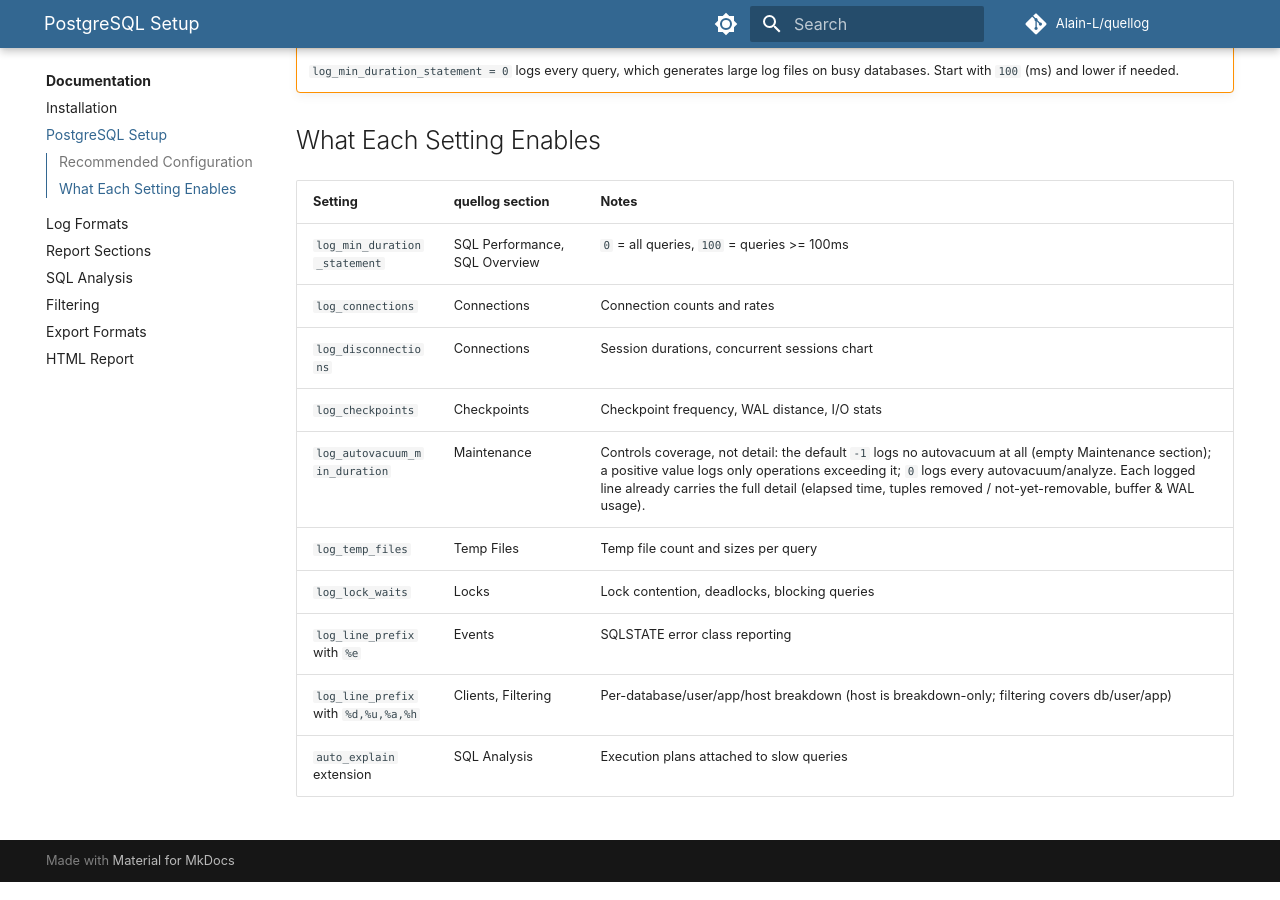
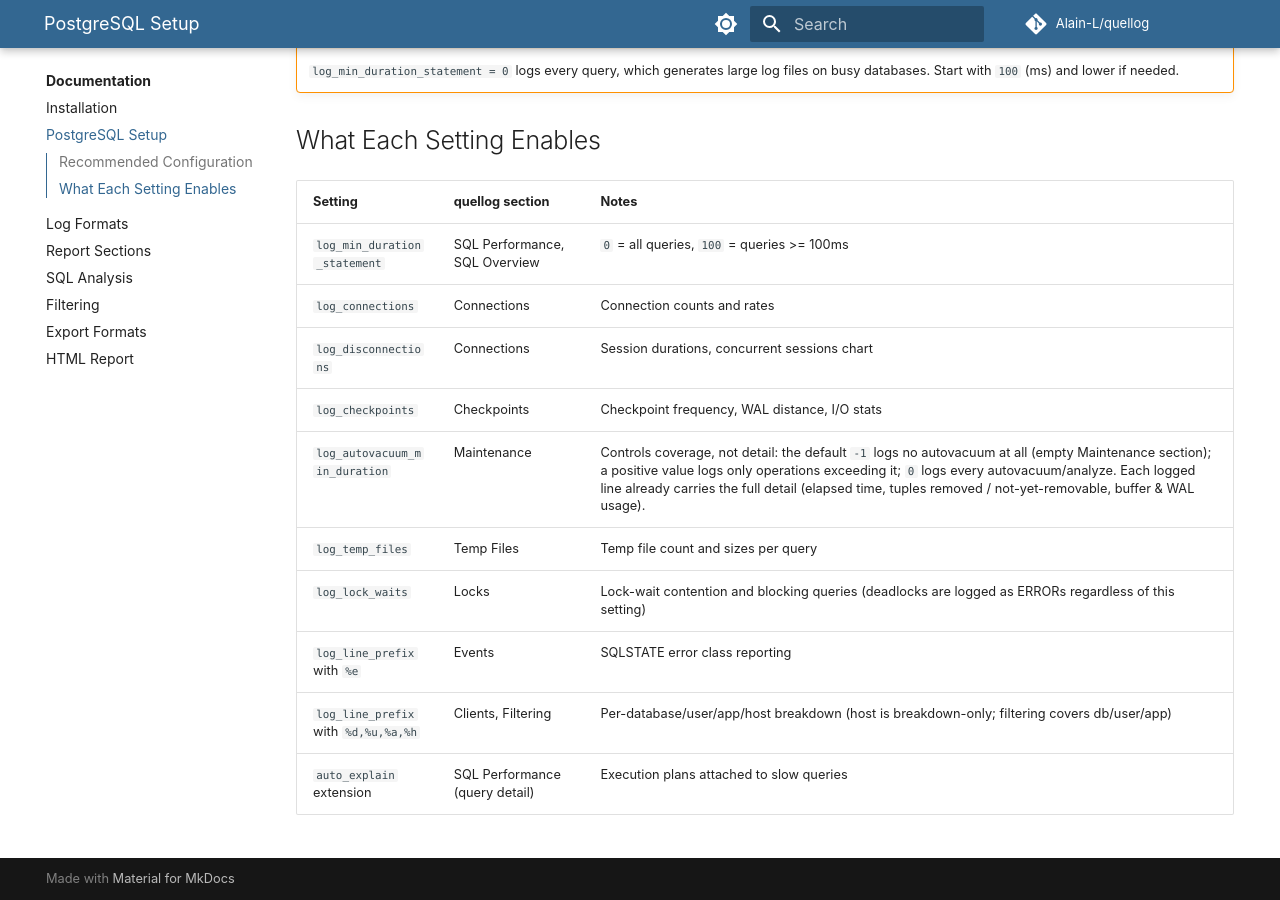
Before and after one commit to Alain-L/quellog, an MkDocs documentation site: the page built from docs/postgresql-setup.md, in a window 1280 px wide and 900 px high, scrolled down 1040 px. Built offline with MkDocs 1.6.1 and Material for MkDocs 9.7.7, drawn with Linux system fonts in a browser that asks for light colours; comment, search, counter and statistics services are not loaded.

Commit message:
docs: correct five factual inaccuracies from the blind re-audit
- html-report: the Pareto top-10% line is dashed, not solid (top-1% is solid).
- postgresql-setup: deadlocks are logged as ERRORs regardless of log_lock_waits
  (it governs lock-wait messages only); auto_explain plans surface in SQL
  Performance query detail, not a nonexistent "SQL Analysis" section.
- web-data-contract: total_buffer_misses / buffer_misses are omitempty (omitted
  when 0), not always present.
- sql-reports: TCL is split by an inline "-- TCL ---" rule in the text report
  and a tab only in the HTML report.

```diff
--- a/docs/postgresql-setup.md
+++ b/docs/postgresql-setup.md
@@ -56,7 +56,7 @@
 | `log_checkpoints` | Checkpoints | Checkpoint frequency, WAL distance, I/O stats |
 | `log_autovacuum_min_duration` | Maintenance | Controls coverage, not detail: the default `-1` logs no autovacuum at all (empty Maintenance section); a positive value logs only operations exceeding it; `0` logs every autovacuum/analyze. Each logged line already carries the full detail (elapsed time, tuples removed / not-yet-removable, buffer & WAL usage). |
 | `log_temp_files` | Temp Files | Temp file count and sizes per query |
-| `log_lock_waits` | Locks | Lock contention, deadlocks, blocking queries |
+| `log_lock_waits` | Locks | Lock-wait contention and blocking queries (deadlocks are logged as ERRORs regardless of this setting) |
 | `log_line_prefix` with `%e` | Events | SQLSTATE error class reporting |
 | `log_line_prefix` with `%d,%u,%a,%h` | Clients, Filtering | Per-database/user/app/host breakdown (host is breakdown-only; filtering covers db/user/app) |
-| `auto_explain` extension | SQL Analysis | Execution plans attached to slow queries |
+| `auto_explain` extension | SQL Performance (query detail) | Execution plans attached to slow queries |
```
Also changed, not shown: docs/html-report.md (+1 -1 lines), docs/sql-reports.md (+1 -1 lines), docs/web-data-contract.md (+2 -2 lines).
